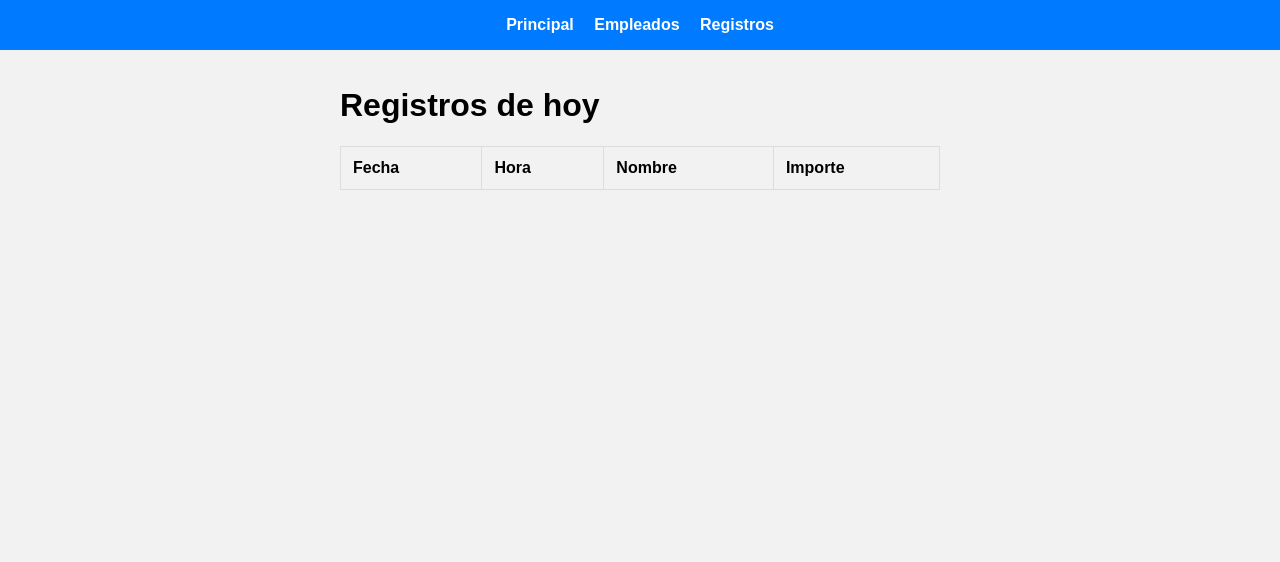
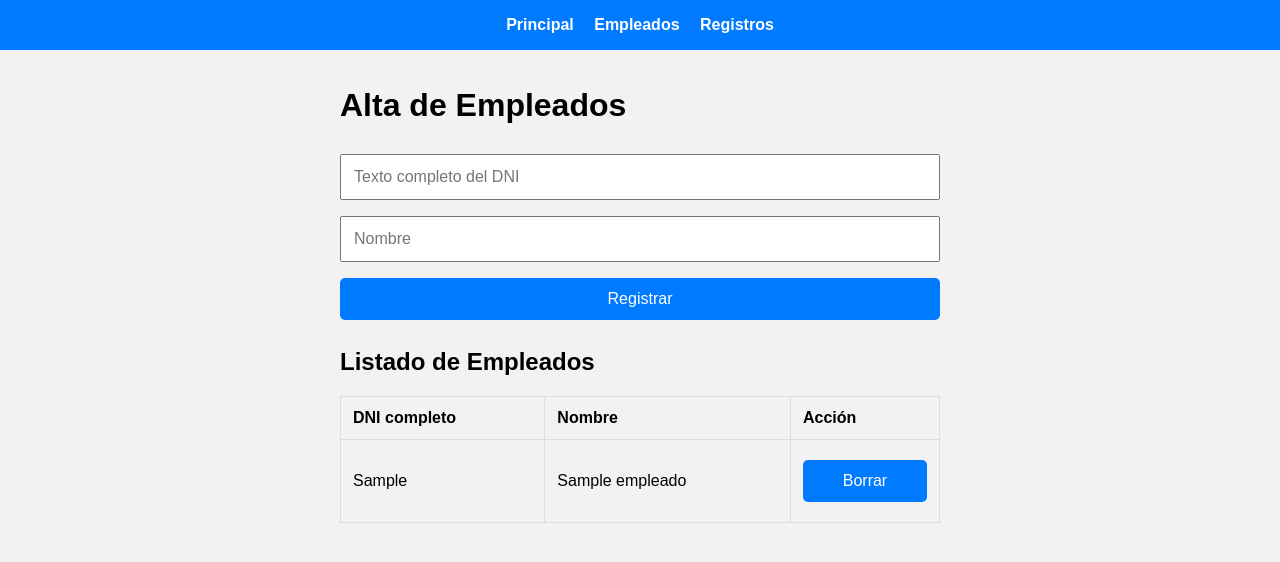
Before and after one commit to fede021/comedor-app, a Flask app: page /empleados in a window 1280 px wide. Shown: the top 562 px of the page. Run offline with Flask 3, Linux system fonts and the light colour scheme; tables that the repository leaves empty hold one stand-in row (values such as "Sample post"); lists and menus that the app fills with data are empty.

Commit message:
Tu mensaje de commit

```diff
--- a/templates/empleados.html
+++ b/templates/empleados.html
@@ -1,14 +1,25 @@
 {% extends "base.html" %}
 {% block content %}
-  <h1>Registros de hoy</h1>
+  <h1>Alta de Empleados</h1>
+
+  <form method="POST">
+    <input name="dni" placeholder="Texto completo del DNI" required>
+    <input name="nombre" placeholder="Nombre" required>
+    <button type="submit">Registrar</button>
+  </form>
+
+  <h2>Listado de Empleados</h2>
   <table>
-    <tr><th>Fecha</th><th>Hora</th><th>Nombre</th><th>Importe</th></tr>
-    {% for r in lista %}
+    <tr><th>DNI completo</th><th>Nombre</th><th>Acción</th></tr>
+    {% for e in empleados %}
       <tr>
-        <td>{{ r.fecha_hora.strftime('%Y-%m-%d') }}</td>
-        <td>{{ r.fecha_hora.strftime('%H:%M') }}</td>
-        <td>{{ r.empleado.nombre }}</td>
-        <td>{{ '%.2f' % r.importe }}</td>
+        <td style="word-break:break-all;">{{ e.dni }}</td>
+        <td>{{ e.nombre }}</td>
+        <td>
+          <form method="POST" action="{{ url_for('borrar_empleado',id=e.id) }}" onsubmit="return confirm('Seguro querés borrar a {{e.nombre}}?');">
+            <button type="submit">Borrar</button>
+          </form>
+        </td>
       </tr>
     {% endfor %}
   </table>
```
